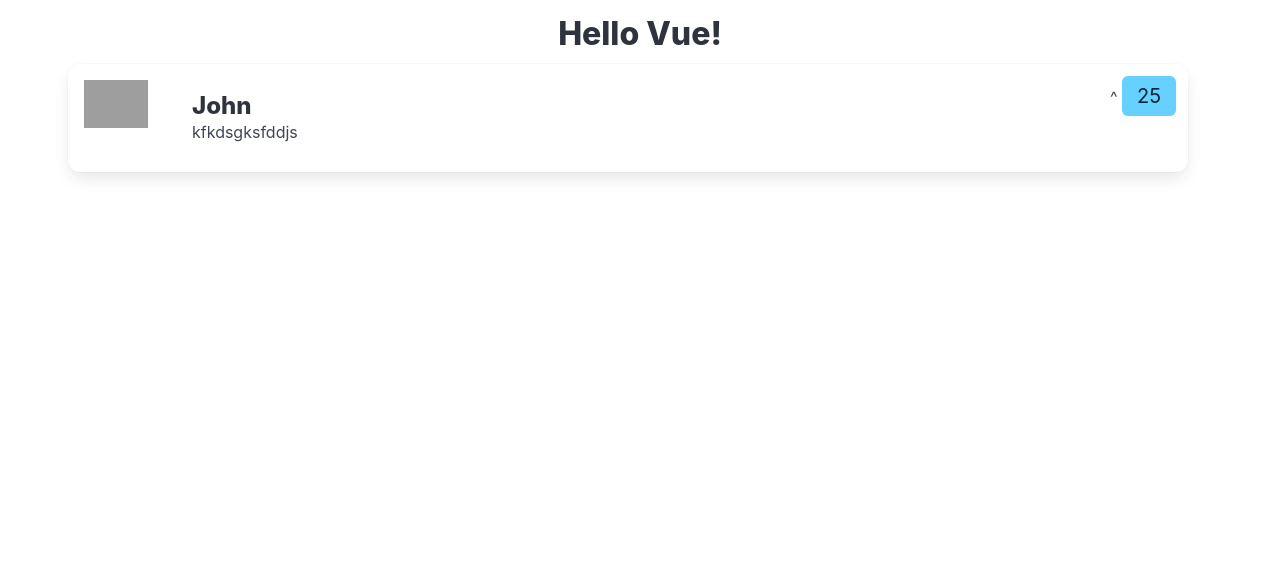
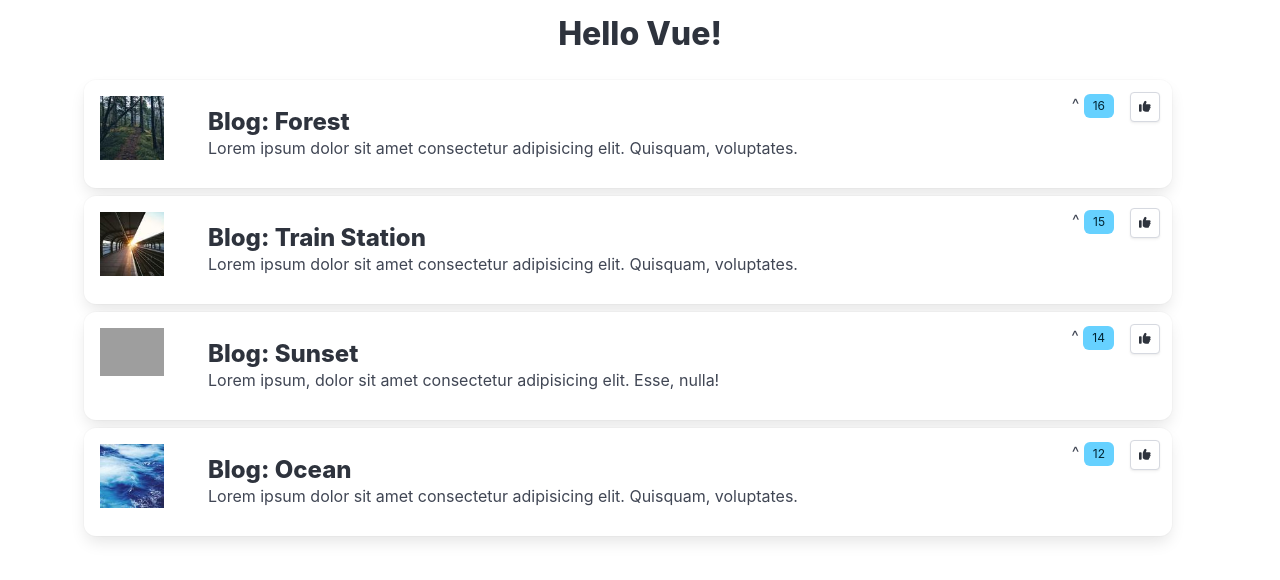
Before and after one commit to ITsLifeOverAll/vue-train-fast-track, a Vue app: page / in a window 1280 px wide. Shown: the top 580 px of the page. Built offline with nearby package versions, Linux system fonts and the light colour scheme; grey boxes are pictures that could not be loaded.

Commit message:
VoteItem 加了按鈕, 使用 v-for

```diff
--- a/src/App.vue
+++ b/src/App.vue
@@ -1,19 +1,19 @@
 <template>
   <div class="container p-4">
     <h1 class="title is-3 has-text-centered">Hello Vue!</h1>
-    <VoteItem v-bind="item" />
+    <div v-for="item in voteList" class="p-4">
+      <VoteItem v-bind="item" />
+    </div>
   </div>
 </template>
 
 <script setup>
 import { ref, computed } from 'vue';
 import VoteItem from './components/VoteItem.vue';
+import voteList from './data/votes.js'
 
-const item = ref({
-  name: 'John',
-  description: 'kfkdsgksfddjs',
-  imageUrl: '/399-100x100.jpg',
-  votes: 25,
+voteList.sort((a, b) => {
+  return b.votes - a.votes;
 });
 
 
--- a/src/components/VoteItem.vue
+++ b/src/components/VoteItem.vue
@@ -13,7 +13,12 @@
                     </p>
                 </div>
                 <div class="media-right">
-                    ^ <span class="tag is-info is-large">{{ votes }}</span>
+                    ^ <span class="tag is-info mr-4">{{ votes }}</span>
+                    <button class="button is-small" @click="voteUp">
+                        <span class="icon is-small">
+                            <i class="fas fa-thumbs-up"></i>
+                        </span>
+                    </button>
                 </div>
             </div>
         </div>
@@ -39,4 +44,8 @@ const props = defineProps({
         default: 0
     }
 })
+
+const voteUp = () => {
+    props.votes++
+}
 </script>
--- /dev/null
+++ b/src/data/votes.js
@@ -0,0 +1,30 @@
+export default [
+  {
+    imageUrl: "/399-100x100.jpg",
+    name: "Blog: Sunset",
+    description:
+      "Lorem ipsum, dolor sit amet consectetur adipisicing elit. Esse, nulla!",
+    votes: 14,
+  },
+  {
+    imageUrl: "/524-100x100.jpg",
+    name: "Blog: Train Station",
+    description:
+      "Lorem ipsum dolor sit amet consectetur adipisicing elit. Quisquam, voluptates.",
+    votes: 15,
+  },
+  {
+    imageUrl: "/560-100x100.jpg",
+    name: "Blog: Forest",
+    description:
+      "Lorem ipsum dolor sit amet consectetur adipisicing elit. Quisquam, voluptates.",
+    votes: 16,
+  },
+  {
+    imageUrl: "/912-100x100.jpg",
+    name: "Blog: Ocean",
+    description:
+      "Lorem ipsum dolor sit amet consectetur adipisicing elit. Quisquam, voluptates.",
+    votes: 12,
+  },
+];
```
